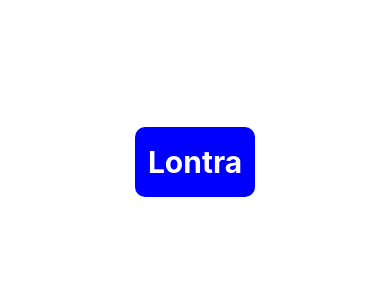
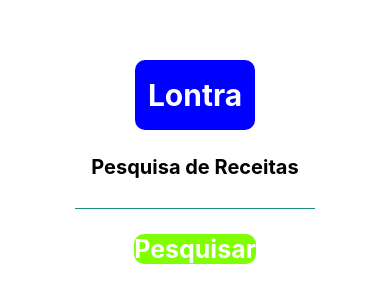
Before and after one commit to ES2-UFPI/Lontra, a React Native app in the folder Lontra/: screen / in a window 390 px wide. Shown: the part 260-562 px from the top of the page. Built offline with nearby package versions, Linux system fonts and the light colour scheme.

Commit message:
Protótipo inicial componente de consulta de receita

```diff
--- a/Lontra/App.js
+++ b/Lontra/App.js
@@ -1,5 +1,5 @@
 import React from 'react';
-import { StyleSheet, Text, View } from 'react-native';
+import { StyleSheet, Text, View, TextInput, TouchableOpacity } from 'react-native';
 
 export default function App() {
   return (
@@ -7,6 +7,12 @@ export default function App() {
       <View style={styles.container_central}>
         <Text style={styles.texto}>Lontra</Text>
       </View>
+      <Text style={styles.pesquisa}>Pesquisa de Receitas</Text>
+      <TextInput style = {styles.input} placeholder="Digite o ingrediente"
+    underlineColorAndroid={'transparent'} />
+      <TouchableOpacity style={styles.button}>
+      <Text style={styles.btntext}>Pesquisar</Text>
+      </TouchableOpacity>
     </View>
   );
 }
@@ -31,5 +37,30 @@ const styles = StyleSheet.create({
     textAlign: 'center',
     fontSize: 30,
     fontWeight: 'bold',
+  },
+  pesquisa:{
+    fontSize: 20,
+    fontWeight: 'bold',
+    paddingBottom: 10,
+    marginTop: 25,
+  },
+  input: {
+    marginBottom: 25,
+    color: '#fff',
+    borderBottomColor: '#199187',
+    borderBottomWidth: 1,
+    fontSize: 15,
+  },
+  button:{
+    backgroundColor: '#7FFF00',
+    alignItems: "center",
+    justifyContent:  'center',
+    borderRadius: 10
+  },
+  btntext:{
+    color: 'white',
+    textAlign: 'center',
+    fontSize: 25,
+    fontWeight: 'bold',
   }
 });
```
